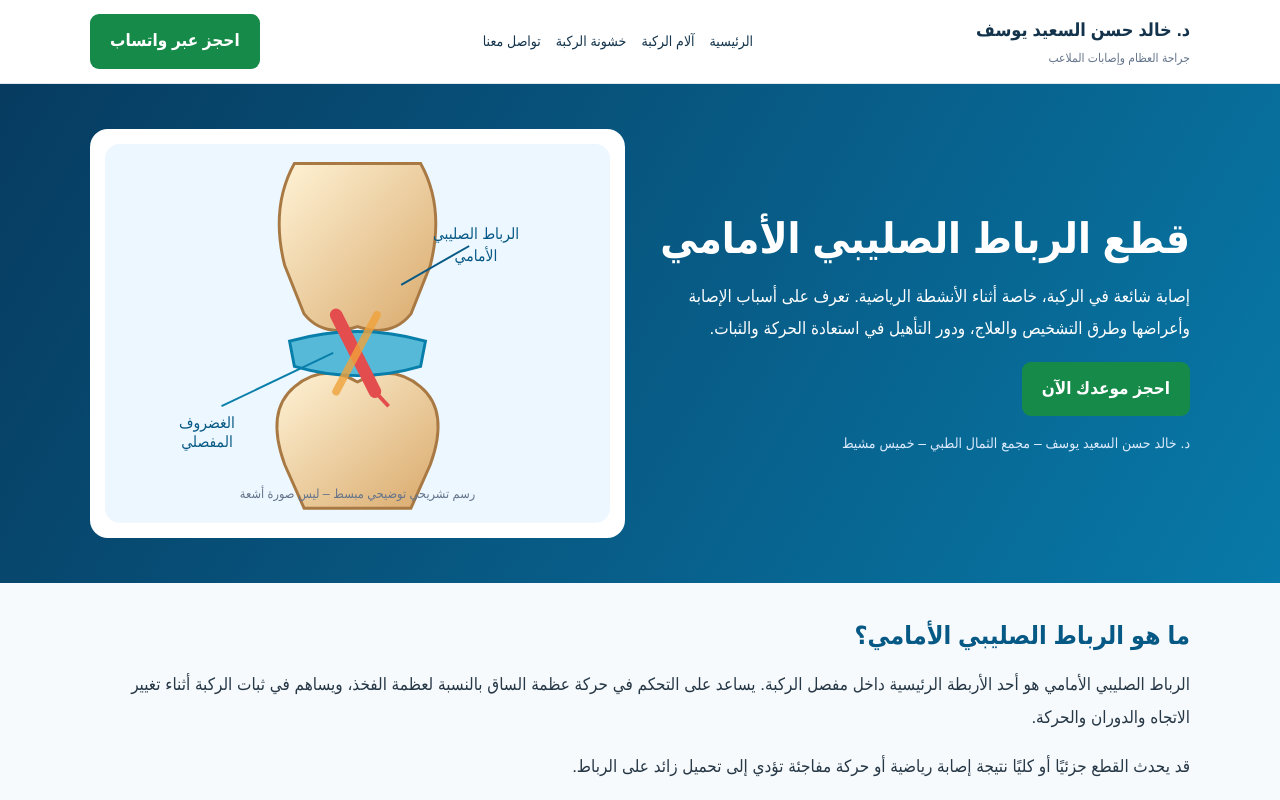
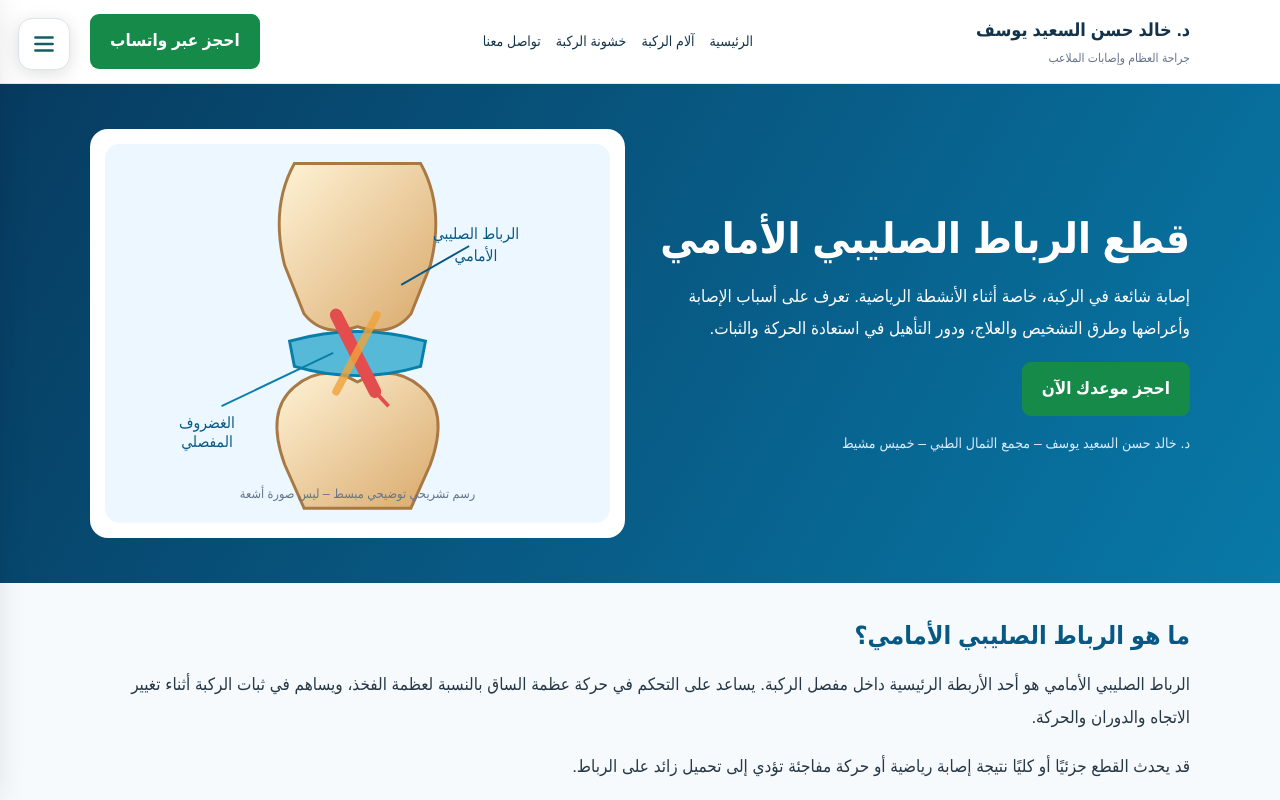
Before and after one commit to khaleddaader229-pixel/dr-khalid-youssef-website-, a plain HTML site: page acl-tear.html in a window 1280 px wide. Shown: the top 800 px of the page. Drawn offline with Linux system fonts and the light colour scheme.

Commit message:
Update acl-tear.html

```diff
--- a/acl-tear.html
+++ b/acl-tear.html
@@ -545,6 +545,6 @@ footer a{color:#bae6fd}
   <small>المحتوى للتثقيف الصحي ولا يغني عن الفحص والتقييم الطبي.</small>
  </div>
 </footer>
-
+<script src="site-nav.js"></script>
 </body>
 </html>
```
